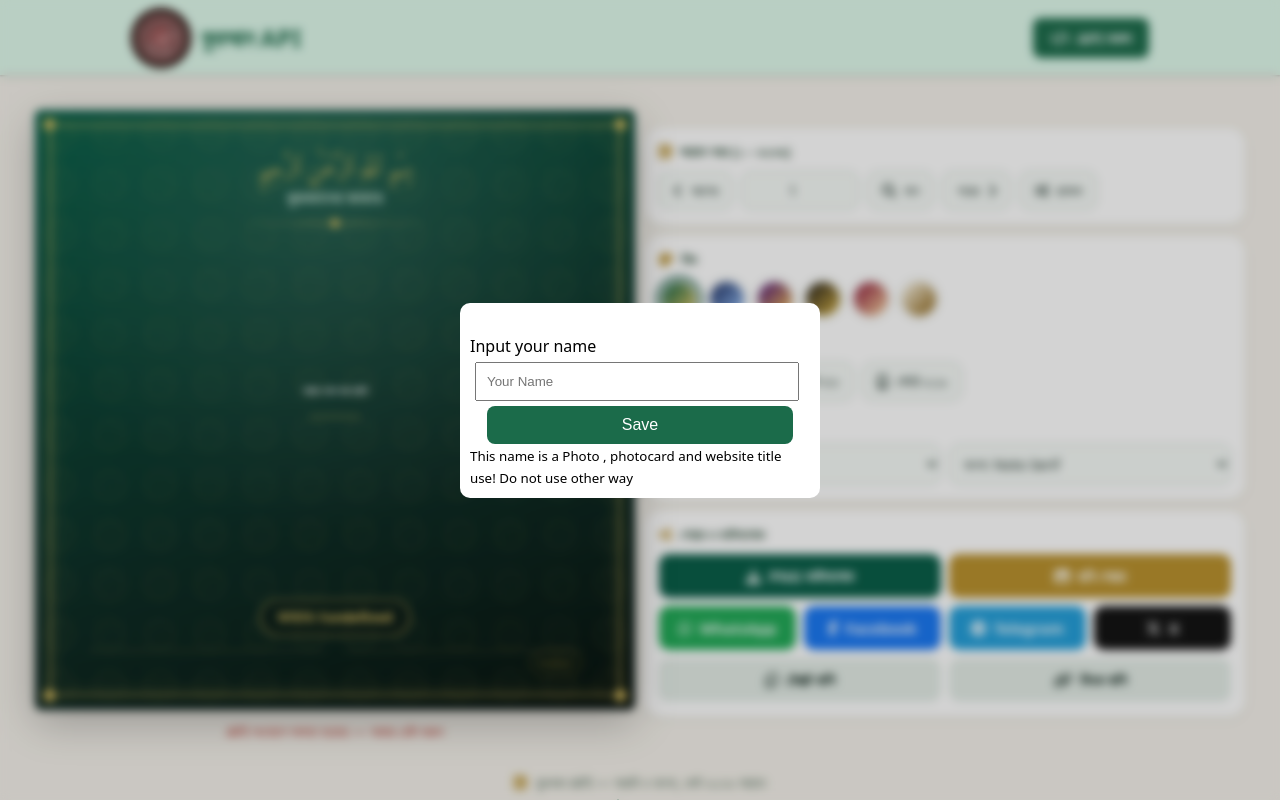
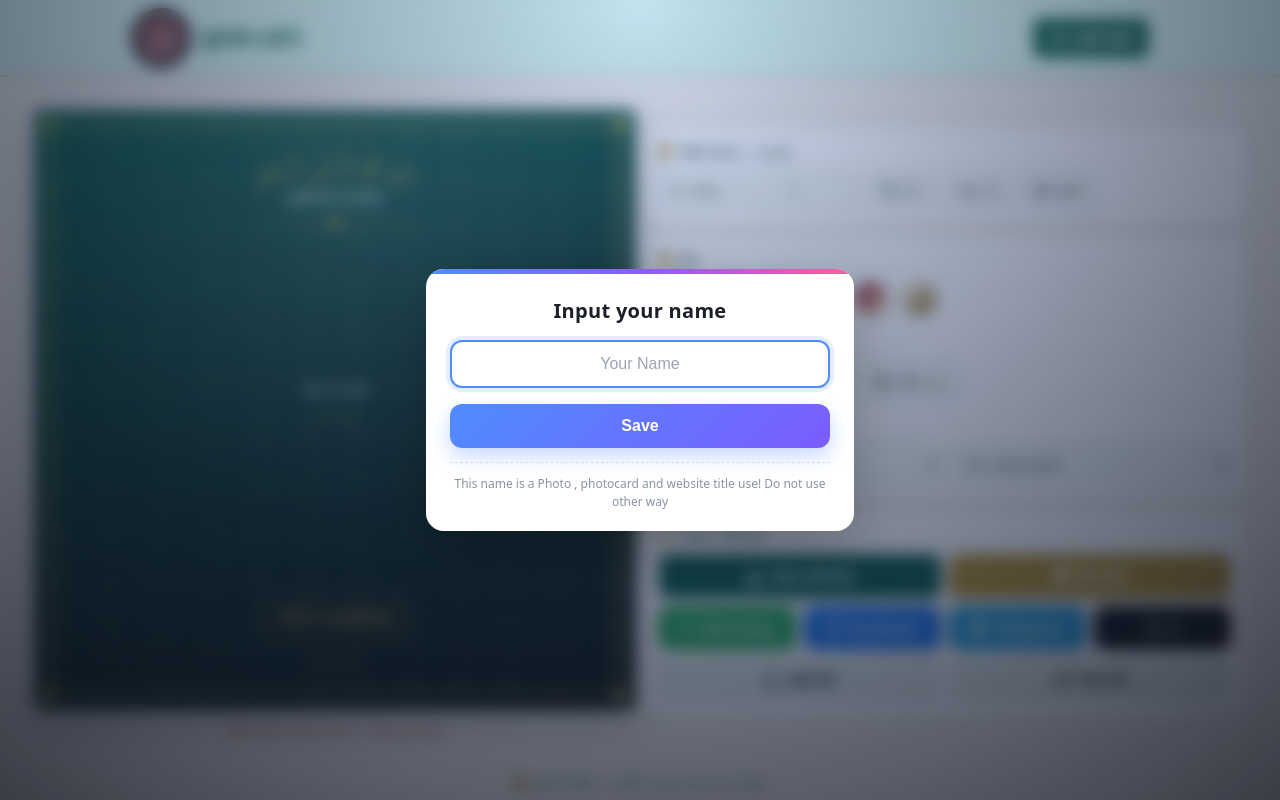
Before and after one commit to Tofnova/quran, a PHP site: page / in a window 1280 px wide. Run offline with PHP 8.4, Linux system fonts and the light colour scheme; data that the repository does not hold is empty; some web fonts are replaced.

Commit message:
new update

```diff
--- a/style.css
+++ b/style.css
@@ -777,36 +777,120 @@ a.nav-logo {
     font-size: 13px;
     color: #44614f;
 }
+
+
+
 .darkBox{
-    height: 100vh;
-    width: 100%;
-    background-color: #1111112f;
     position: fixed;
-    top: 0;
-    left: 0;
+    inset: 0;
     z-index: 1000;
-    backdrop-filter: blur(5px);
     display: flex;
     justify-content: center;
     align-items: center;
+    padding: 16px;
+    background: radial-gradient(circle at top, #4f8cff33, #0b0f1ccc);
+    backdrop-filter: blur(8px);
+    -webkit-backdrop-filter: blur(8px);
 }
+
 .popup{
-    background-color: #fff;
-    border-radius: 10px;
-    padding: 10px;
-    width: 340px;
+    position: relative;
+    width: 100%;
+    max-width: 380px;
+    padding: 28px 24px 20px;
+    background: #fff;
+    border-radius: 18px;
+    text-align: center;
+    box-shadow: 0 20px 60px #00000040, 0 0 0 1px #ffffff40 inset;
+    animation: popIn .3s cubic-bezier(.2,.9,.3,1.2);
+    overflow: hidden;
 }
+.popup::before{
+    content: "";
+    position: absolute;
+    top: 0; left: 0;
+    width: 100%; height: 5px;
+    background: linear-gradient(90deg, #4f8cff, #8a5cff, #ff5c9d);
+}
+.popup br{ display: none; }
+
+.popup>span{
+    display: block;
+    margin-bottom: 16px;
+    font-size: 20px;
+    font-weight: 700;
+    color: #1b1f2a;
+    letter-spacing: .3px;
+}
+
 .popup>input{
-    width: 300px;
-    padding: 10px;
-    margin: 5px;
+    box-sizing: border-box;
+    width: 100%;
+    margin: 0 0 16px;
+    padding: 13px 16px;
+    font-size: 16px;
+    color: #1b1f2a;
+    background: #f5f7fb;
+    border: 2px solid transparent;
+    border-radius: 12px;
+    outline: none;
+    text-align: center;
+    transition: border-color .2s, box-shadow .2s, background .2s;
 }
+.popup>input::placeholder{ color: #9aa3b5; }
+.popup>input:focus{
+    background: #fff;
+    border-color: #4f8cff;
+    box-shadow: 0 0 0 4px #4f8cff26;
+}
+
 .inbtn{
-    width: 90%;
+    width: 100%;
+    padding: 13px;
+    font-size: 16px;
+    font-weight: 600;
+    color: #fff;
+    border: none;
+    border-radius: 12px;
+    cursor: pointer;
+    background: linear-gradient(135deg, #4f8cff, #7b5cff);
+    box-shadow: 0 8px 20px #4f8cff55;
+    transition: transform .15s, box-shadow .2s, filter .2s;
 }
-.w100{
-    width: 100%;
+.inbtn:hover{
+    filter: brightness(1.08);
+    box-shadow: 0 10px 26px #4f8cff77;
+    transform: translateY(-1px);
 }
+.inbtn:active{ transform: scale(.97); }
+
+.popup small{
+    display: block;
+    margin-top: 14px;
+    padding-top: 12px;
+    border-top: 1px dashed #e1e5ee;
+    font-size: 12px;
+    line-height: 1.5;
+    color: #8a93a6;
+}
+
+@keyframes popIn{
+    from{ opacity: 0; transform: translateY(20px) scale(.92); }
+    to{ opacity: 1; transform: translateY(0) scale(1); }
+}
+
+.popup>input.error{
+    border-color: #ff4d4f;
+    background: #fff5f5;
+    box-shadow: 0 0 0 4px #ff4d4f22;
+    animation: shake .3s;
+}
+@keyframes shake{
+    25%{ transform: translateX(-6px); }
+    75%{ transform: translateX(6px); }
+}
+
+
 #url{
     color: #b8902c;
     border: 1px solid #b8902c;
```
Also changed, not shown: script.js (+29 -10 lines).
